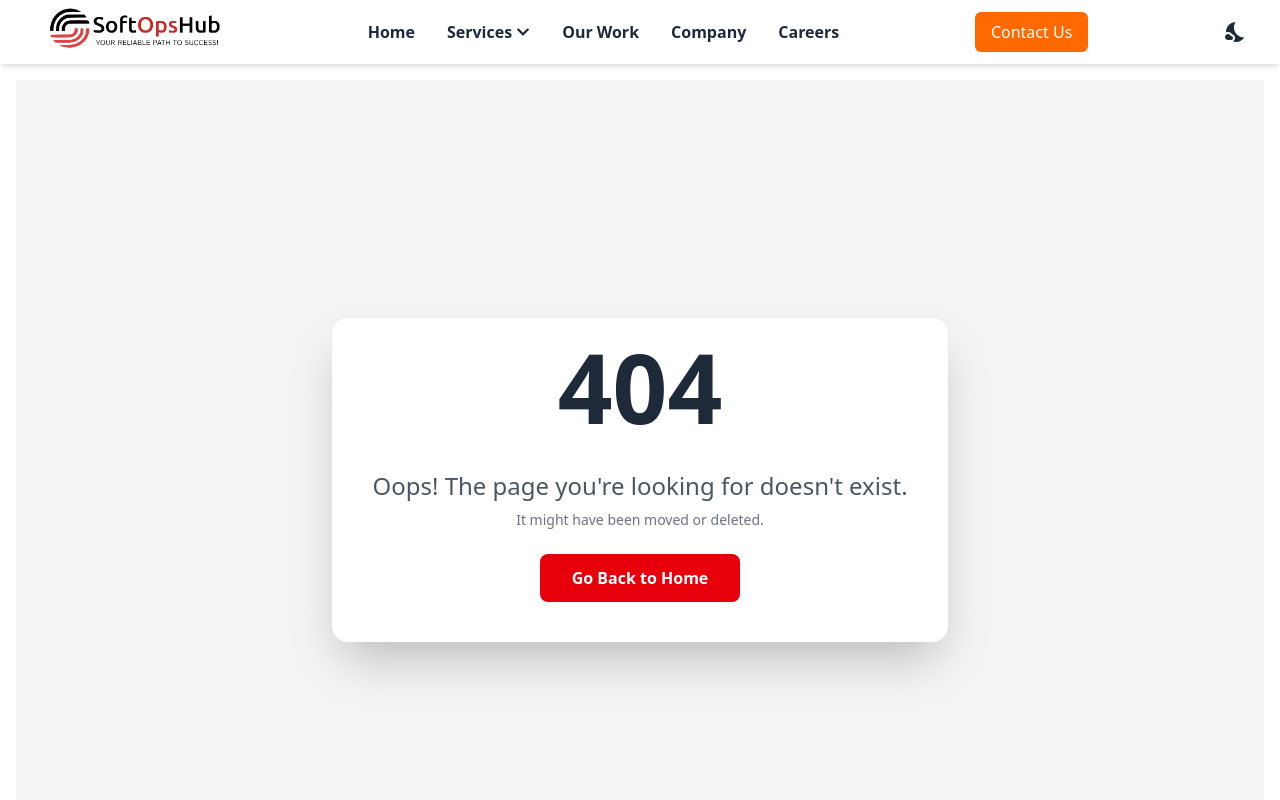
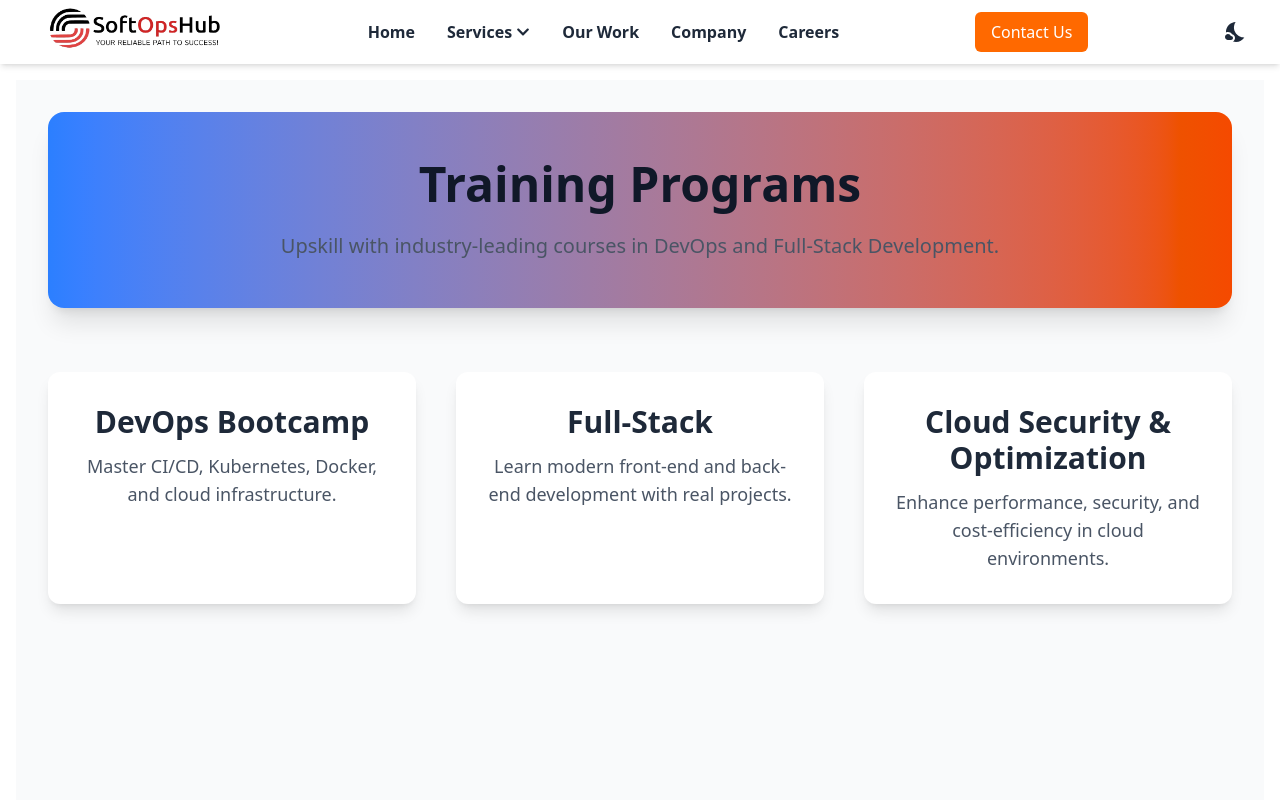
Before and after one commit to SoftOpsHub/softopshub.com, a React (Vite) app: page /training in a window 1280 px wide. Shown: the top 800 px of the page. Built offline with nearby package versions, Linux system fonts and the light colour scheme.

Commit message:
create a new components

```diff
--- a/src/App.jsx
+++ b/src/App.jsx
@@ -11,6 +11,8 @@ import Work from './pages/Work';
 import Team from './components/Team/Team';
 import Article from './components/article/DeploymentGuide'
 import Scaling from './components/Scaling/ScalingGuide'
+import ConsultingPage from './pages/ConsultingPage';
+import Training from './pages/Training';
 import Pipelines from './components/Pipelines/Pipelines'
 import InfrastructureAsCode from './components/InfrastructureAsCode/InfrastructureAsCode'
 import CareerPage from './pages/Career'
@@ -27,6 +29,8 @@ function App() {
           <Route path="/work" element={<Work />} />
           <Route path="/team" element={<Team />} />
           <Route path="/article" element={<Article />} />
+          <Route path="/consulting" element={<ConsultingPage />} />
+          <Route path="/training" element={<Training />} />
           <Route path="/scaling" element={<Scaling />} />
           <Route path="/pipelines" element={<Pipelines />} />
           <Route path="/infrastructure" element={<InfrastructureAsCode />} />
--- a/src/components/Banner/Banner.jsx
+++ b/src/components/Banner/Banner.jsx
@@ -3,7 +3,7 @@ import React from "react";
 const Banner = () => {
   return (
     <div className="relative bg-teal-500 overflow-hidden h-80 flex items-center justify-center">
-      <div className="absolute inset-0 bg-gradient-to-r  from-orange-600 to-purple-700  opacity-80"></div>
+      <div className="absolute inset-0 bg-gradient-to-r from-blue-500 to-orange-600 text-white opacity-80"></div>
       <div className="absolute inset-0 bg-[url('/wave-pattern.svg')] bg-repeat opacity-30 animate-[moveWave_10s_linear_infinite]"></div>
 
       <div className="relative text-white text-center">
--- /dev/null
+++ b/src/components/Competencies/FullstackCompetencies.jsx
@@ -0,0 +1,7 @@
+import React from 'react'
+
+export const FullstackCompetencies = () => {
+  return (
+    <div>FullstackCompetencies</div>
+  )
+}
--- a/src/components/Header/navbar.jsx
+++ b/src/components/Header/navbar.jsx
@@ -61,9 +61,8 @@ const Navbar = () => {
                       </div>
                       <div>
                         <h3 className="font-extrabold text-green-700">More</h3>
-                        <a href="/services/consulting" className="block px-4 py-2 hover:bg-gray-100">Consulting</a>
-                        <a href="/services/training" className="block px-4 py-2 hover:bg-gray-100">Training</a>
-                        <a href="/services/support" className="block px-4 py-2 hover:bg-gray-100">Support & Maintenance</a>
+                        <a href="/consulting" className="block px-4 py-2 hover:bg-gray-100">Consulting</a>
+                        <a href="/training" className="block px-4 py-2 hover:bg-gray-100">Training</a>
                       </div>
                       <div className="flex flex-col items-center bg-gray-100 p-3 rounded-md">
                         <img src={image} alt="Preview" className="w-full h-40 object-cover rounded-md " />
--- a/src/components/InfrastructureAsCode/InfrastructureAsCode.jsx
+++ b/src/components/InfrastructureAsCode/InfrastructureAsCode.jsx
@@ -4,7 +4,7 @@ import { motion } from "framer-motion";
 const InfrastructureAsCode = () => {
   return (
     <div className="w-full min-h-screen   text-white-900">
-      <div className="w-full h-80  bg-gradient-to-r  from-orange-600 to-purple-700 relative flex justify-center items-center">
+      <div className="w-full h-80 bg-gradient-to-r from-blue-500 to-orange-600 text-white relative flex justify-center items-center">
         <motion.h1
           className="text-4xl font-bold text-center text-white"
           initial={{ opacity: 0, y: -50 }}
--- a/src/components/Pipelines/Pipelines.jsx
+++ b/src/components/Pipelines/Pipelines.jsx
@@ -3,7 +3,7 @@ import React from "react";
 const CICDPipelineAI = () => {
   return (
     <div className="w-full bg-gray-100 text-black rounded-3xl p-6">
-      <div className="w-full h-80 flex flex-col justify-center items-center bg-gradient-to-r  from-orange-600 to-purple-700  text-center text-white p-6 rounded-xl">
+      <div className="w-full h-80 flex flex-col justify-center items-center bg-gradient-to-r from-blue-500 to-orange-600 text-white p-6 rounded-xl">
         <h1 className="text-4xl font-bold">Enhancing CI/CD Pipelines with AI</h1>
         <p className="text-lg mt-4 max-w-3xl">
           Unlock efficiency, reduce deployment risks, and automate decision-making using AI-powered insights.
--- a/src/components/Service /CloudDevOps.jsx
+++ b/src/components/Service /CloudDevOps.jsx
@@ -27,7 +27,7 @@ export default function CloudDevOps() {
 
   return (
     <div>
-     <Banner/ >
+     <Banner/>
 
       <div className="flex flex-col lg:flex-row p-6 md:p-8 bg-white">
         <div className="w-full lg:w-1/4 border-r pr-6 mb-6 lg:mb-0">
--- /dev/null
+++ b/src/pages/ConsultingPage.jsx
@@ -0,0 +1,33 @@
+import React from 'react';
+
+function ConsultingPage() {
+    return (
+      <div className="min-h-screen bg-gray-50 flex flex-col">
+        <div className="max-w-7xl mx-auto p-8 space-y-16">
+          <section className="bg-gradient-to-r from-blue-500 to-orange-600 text-white p-12 rounded-2xl shadow-xl text-center">
+            <h2 className="text-5xl font-extrabold text-gray-900">Expert DevOps & Full-Stack Consulting</h2>
+            <p className="text-gray-600 mt-6 text-xl">We provide cutting-edge solutions for CI/CD, cloud automation, microservices, and scalable web applications.</p>
+          </section>
+
+          <section className="grid grid-cols-1 md:grid-cols-3 gap-10">
+            <div className="bg-white p-8 rounded-xl shadow-lg text-center transition transform hover:scale-105">
+              <h3 className="text-3xl font-semibold text-gray-800">Cloud & DevOps</h3>
+              <p className="text-gray-600 mt-3 text-lg">Automated pipelines, Kubernetes, Terraform, and cloud-native solutions.</p>
+            </div>
+            <div className="bg-white p-8 rounded-xl shadow-lg text-center transition transform hover:scale-105">
+              <h3 className="text-3xl font-semibold text-gray-800">Full-Stack Development</h3>
+              <p className="text-gray-600 mt-3 text-lg">React, Node.js, databases, and scalable APIs.</p>
+            </div>
+            <div className="bg-white p-8 rounded-xl shadow-lg text-center transition transform hover:scale-105">
+              <h3 className="text-3xl font-semibold text-gray-800">Security & Optimization</h3>
+              <p className="text-gray-600 mt-3 text-lg">Performance tuning, security hardening, and best practices.</p>
+            </div>
+          </section>
+
+
+        </div>
+      </div>
+    );
+}
+
+export default ConsultingPage;
--- a/src/pages/Home.jsx
+++ b/src/pages/Home.jsx
@@ -6,7 +6,8 @@ import image4 from "../assets/img3.jpeg";
 import image5 from "../assets/img4.jpeg";
 import image6 from "../assets/arbab.webp";
 import image7 from "../assets/muheeb.webp";
-import Competencies from "../components/Animation/Competencies";
+import { FullStackCompetencies, Web3Competencies } from '../components/Competencies/FullstackCompetencies/'
+import Competencies from "../components/Competencies/Competencies";
 import PartnersSection from "../components/Animation/ParterSection";
 import GeographicalFootprint from "../components/Animation/GeographicalFootprint";
 import ImageGrid from "../components/Imagegrid/ImageGrid";
@@ -108,6 +109,8 @@ const HomePage = () => {
 
       </div>
       <Competencies />
+      <FullStackCompetencies/>
+      <Web3Competencies/>
       <Trust />
       <GeographicalFootprint />
       <PartnersSection />
--- /dev/null
+++ b/src/pages/Training.jsx
@@ -0,0 +1,35 @@
+import React from 'react';
+function Training() {
+
+
+return (
+      <div className="min-h-screen bg-gray-50 flex flex-col">
+        <div className="max-w-7xl mx-auto p-8 space-y-16">
+          <section className="bg-gradient-to-r from-blue-500 to-orange-600 text-white p-12 rounded-2xl shadow-xl text-center">
+            <h2 className="text-5xl font-extrabold text-gray-900"> Training Programs</h2>
+            <p className="text-gray-600 mt-6 text-xl">Upskill with industry-leading courses in DevOps and Full-Stack Development.</p>
+          </section>
+
+          <section className="grid grid-cols-1 md:grid-cols-3 gap-10">
+            <div className="bg-white p-8 rounded-xl shadow-lg text-center transition transform hover:scale-105">
+              <h3 className="text-3xl font-semibold text-gray-800">DevOps Bootcamp</h3>
+              <p className="text-gray-600 mt-3 text-lg">Master CI/CD, Kubernetes, Docker, and cloud infrastructure.</p>
+
+            </div>
+            <div className="bg-white p-8 rounded-xl shadow-lg text-center transition transform hover:scale-105">
+              <h3 className="text-3xl font-semibold text-gray-800">Full-Stack </h3>
+              <p className="text-gray-600 mt-3 text-lg">Learn modern front-end and back-end development with real projects.</p>
+
+            </div>
+            <div className="bg-white p-8 rounded-xl shadow-lg text-center transition transform hover:scale-105">
+              <h3 className="text-3xl font-semibold text-gray-800">Cloud Security & Optimization</h3>
+              <p className="text-gray-600 mt-3 text-lg">Enhance performance, security, and cost-efficiency in cloud environments.</p>
+
+            </div>
+          </section>
+        </div>
+      </div>
+    );
+  }
+
+  export default Training;
```
Also changed, not shown: src/components/Competencies/Competencies.jsx (renamed from src/components/Animation/Competencies.jsx).
